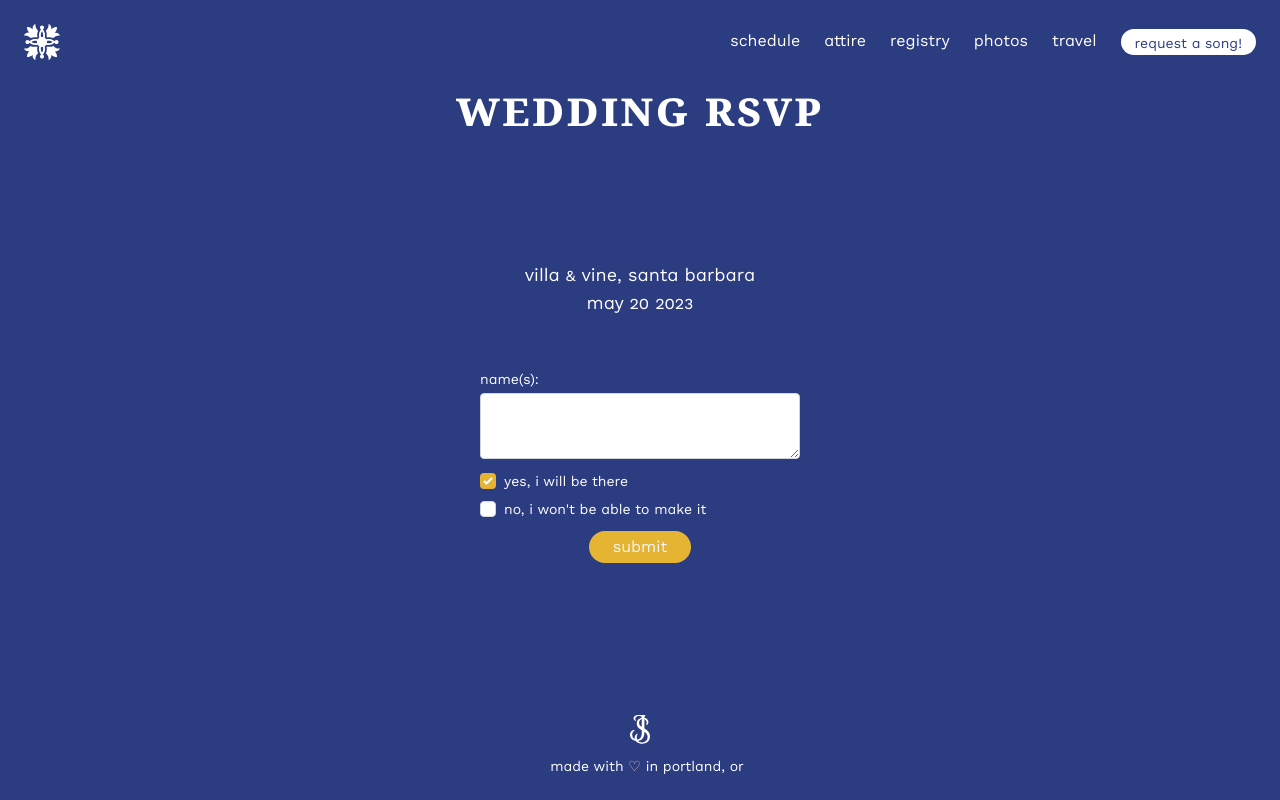
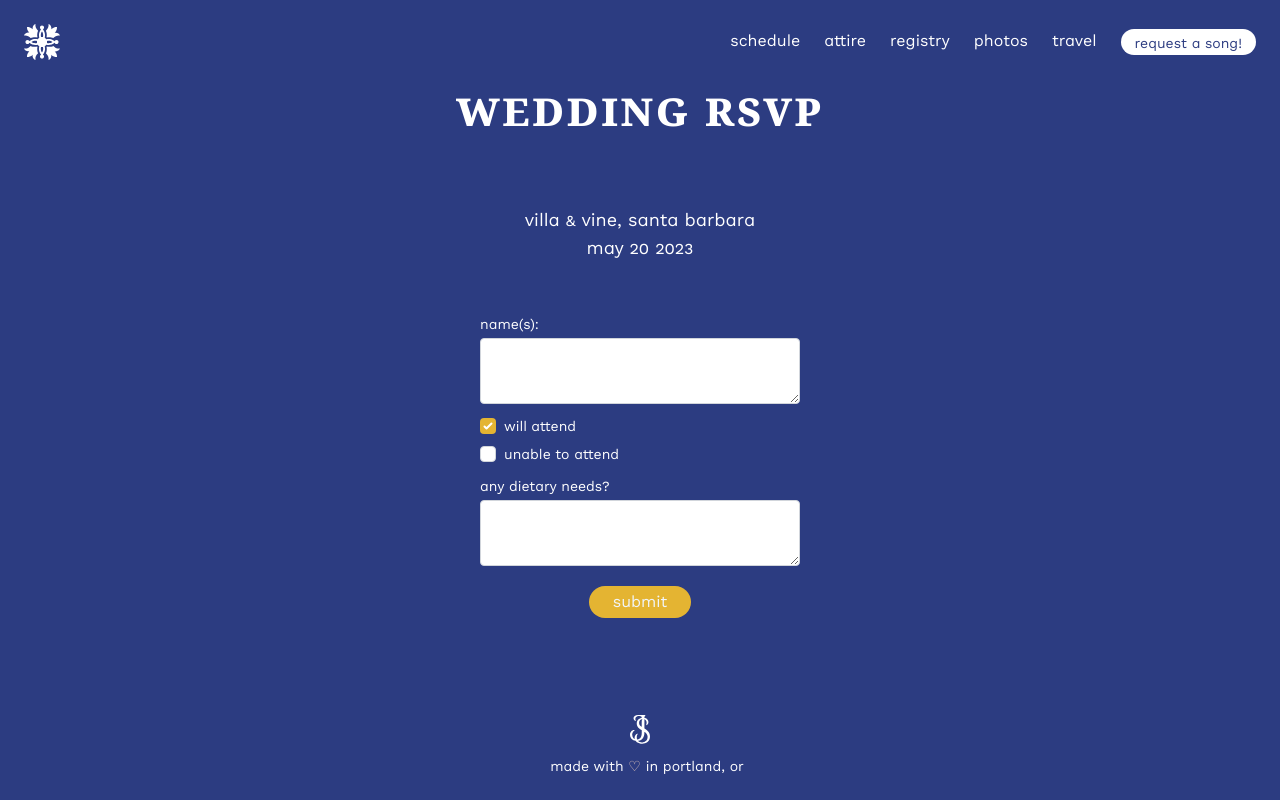
Before and after one commit to thisjeremiah/jeremiahsarah.wedding, a Next.js app: page /wedding in a window 1280 px wide. Built offline with nearby package versions, Linux system fonts and the light colour scheme; a web font is replaced by a local one.

Commit message:
add dietary needs to rsvp form

```diff
--- a/pages/api/submit.ts
+++ b/pages/api/submit.ts
@@ -43,6 +43,7 @@ export default async function submit(
         fields: {
           Name: req.body.name,
           Coming: req.body.coming,
+          ['Dietary Needs']: req.body.dietary,
         },
       },
     ])
--- a/pages/wedding.tsx
+++ b/pages/wedding.tsx
@@ -102,7 +102,7 @@ const Wedding: NextPage = () => {
                     />
                   </div>
                   <label htmlFor="yes" className="ml-2 text-sm lowercase">
-                    Yes, I will be there
+                    Will attend
                   </label>
                 </div>
                 <div className="relative flex items-center">
@@ -117,9 +117,20 @@ const Wedding: NextPage = () => {
                     />
                   </div>
                   <label htmlFor="no" className="ml-2 text-sm lowercase">
-                    {`No, I won't be able to make it`}
+                    Unable to attend
                   </label>
                 </div>
+                <label
+                  htmlFor="dietary"
+                  className="lowercase block text-sm my-1 pt-2"
+                >
+                  Any dietary needs?
+                </label>
+                <textarea
+                  spellCheck="false"
+                  className="mb-2 border-gray-300 text-cobalt-500 bg-lemon-100 focus:ring-lemon-700 rounded px-2 selection:bg-lemon-400 focus:border-lemon-700"
+                  name="dietary"
+                />
                 <button
                   type="submit"
                   className="self-center flex items-center mt-3 gap-2 lowercase rounded-full text-slate-100 px-6 py-1 text-base bg-lemon-700 w-fit select-none"
```
